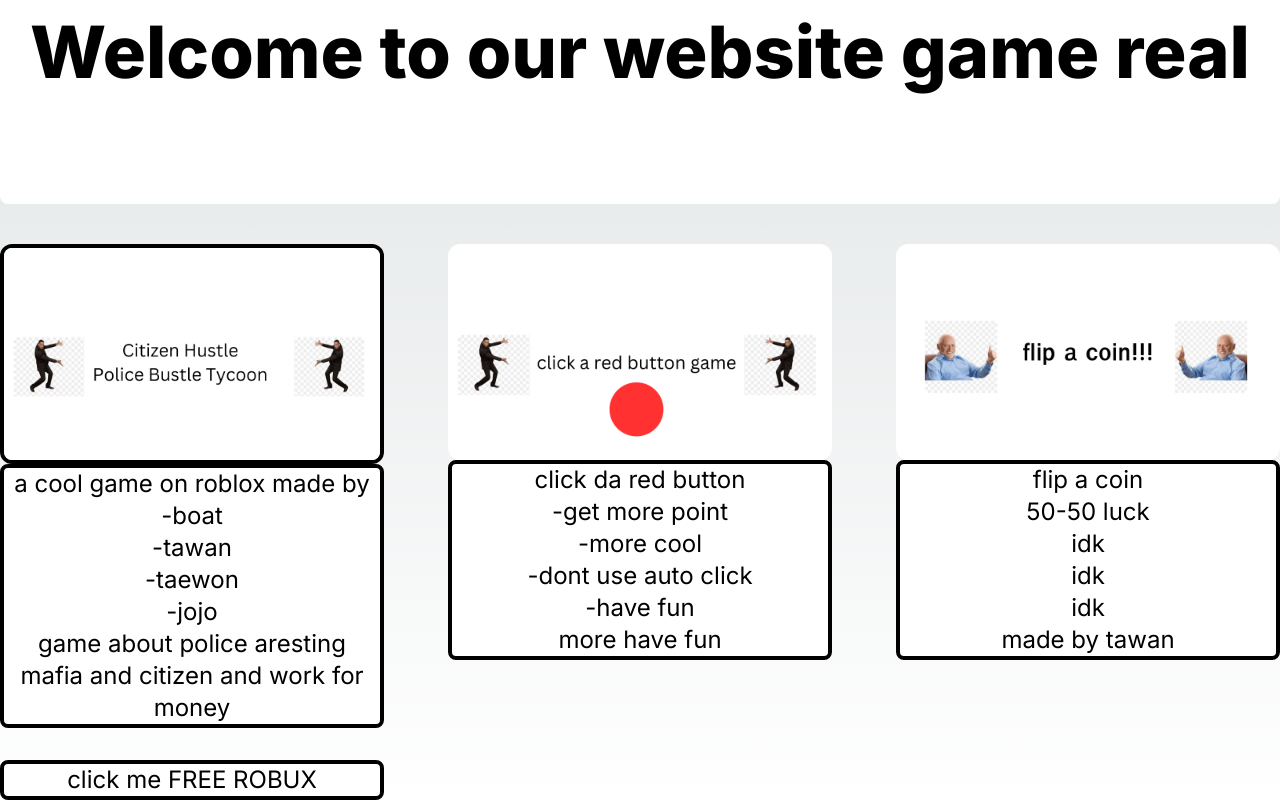
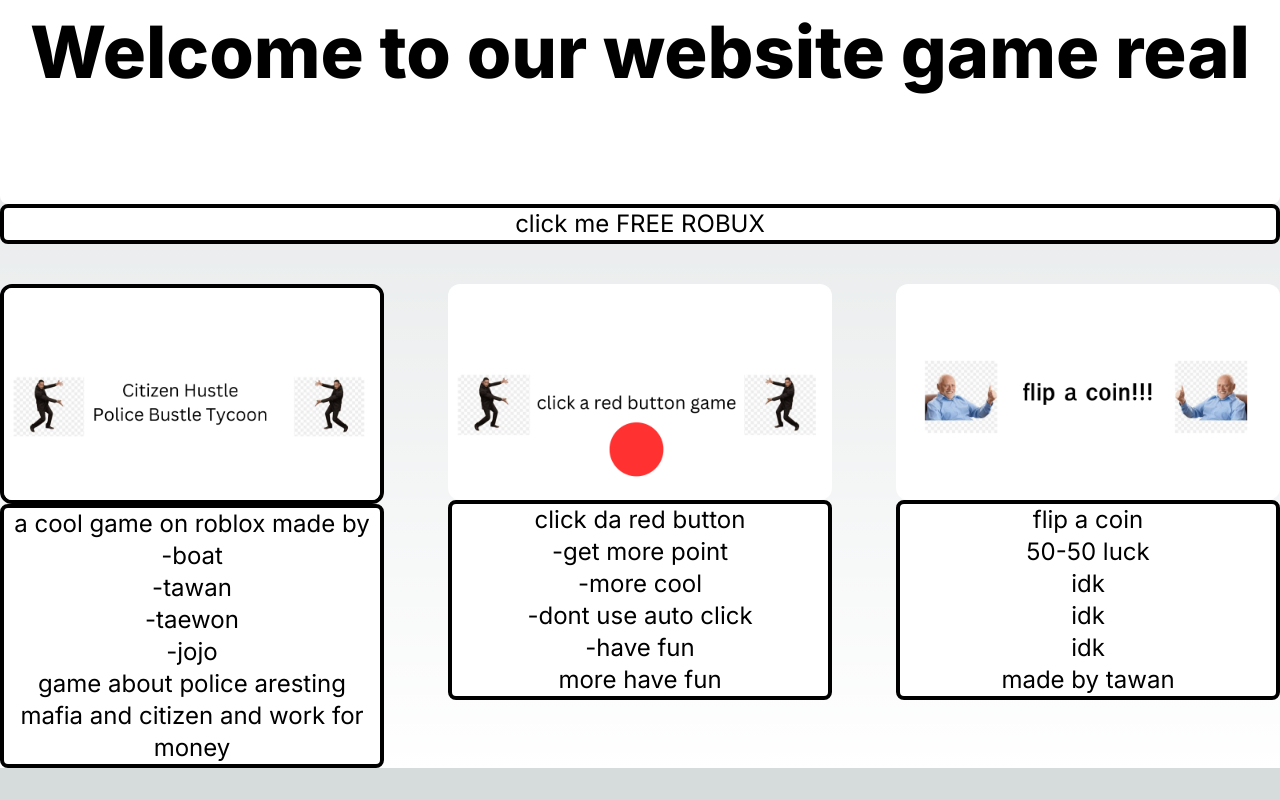
Before and after one commit to Tawan440/web_1, a Next.js app: page / in a window 1280 px wide. Shown: the part 292-1092 px from the top of the page. After the commit the page ends 1060 px from the top, so only its background shows below. Built offline with nearby package versions, Linux system fonts and the light colour scheme.

Commit message:
asfdsgdf

```diff
--- a/components/HeroSection.jsx
+++ b/components/HeroSection.jsx
@@ -14,11 +14,17 @@ const HeroSection = () => {
           Welcome to our website game real
         </p>
       </section>
+      <Link href={"/FREEROBUX"} className="">
+        <h1 className="text-2xl text-center justify-center items-center bg-white text-black rounded-lg border-4 border-black">
+          click me
+          FREE ROBUX
+        </h1>
+      </Link>
       {/* <div id="home" className="w-full h-screen text-center  relative">
         <video
-          autoPlay
-          loop
-          muted
+        autoPlay
+        loop
+        muted
           className="absolute top-0 left-0 min-w-full min-h-full object-cover h-screen"
           src="/assets/main.mp4"
           type="video/mp4"
@@ -95,12 +101,6 @@ const HeroSection = () => {
             <p>made by tawan</p>
           </h1>
         </Link>
-        <Link href={"/FREEROBUX"} className="">
-          <h1 className="text-2xl text-center justify-center items-center bg-white text-black rounded-lg border-4 border-black">
-            click me
-            FREE ROBUX
-          </h1>
-        </Link>
       </div>
     </div>
   );
```
